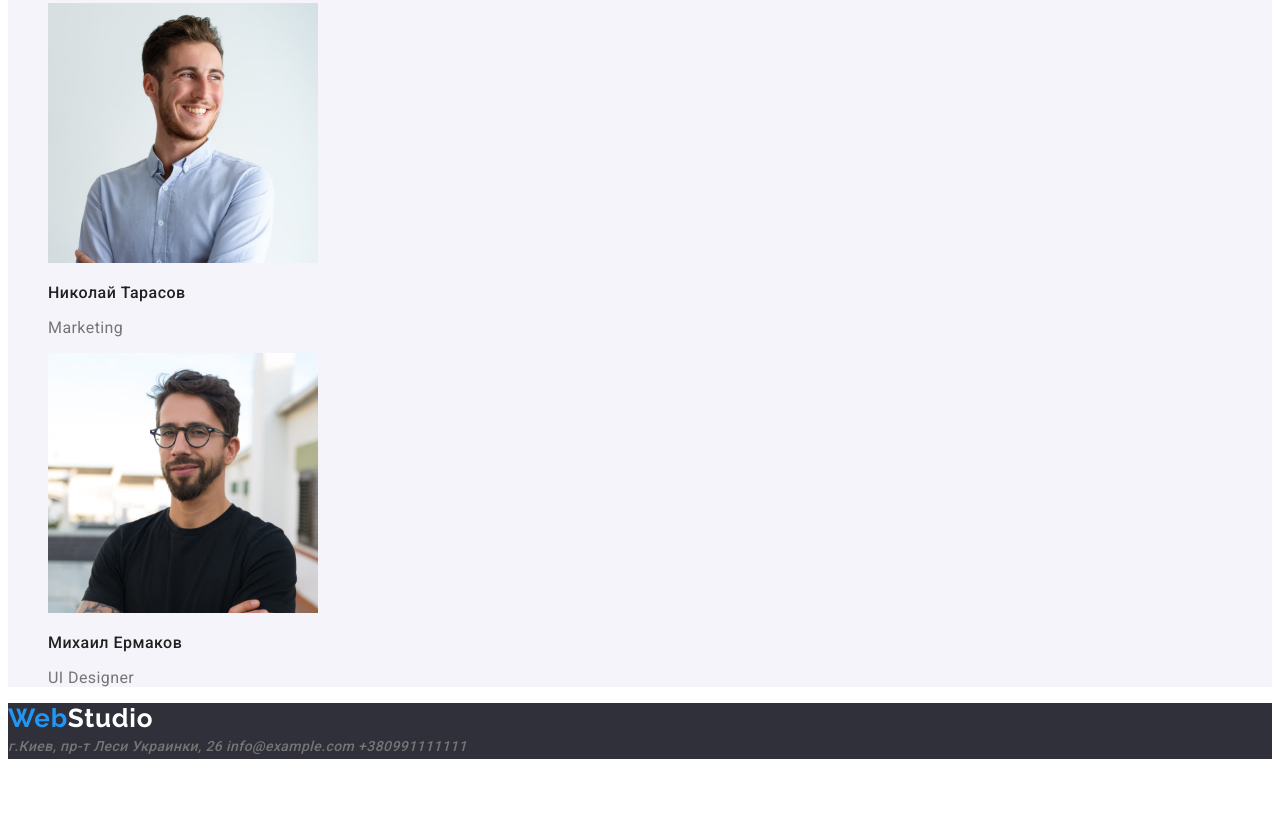
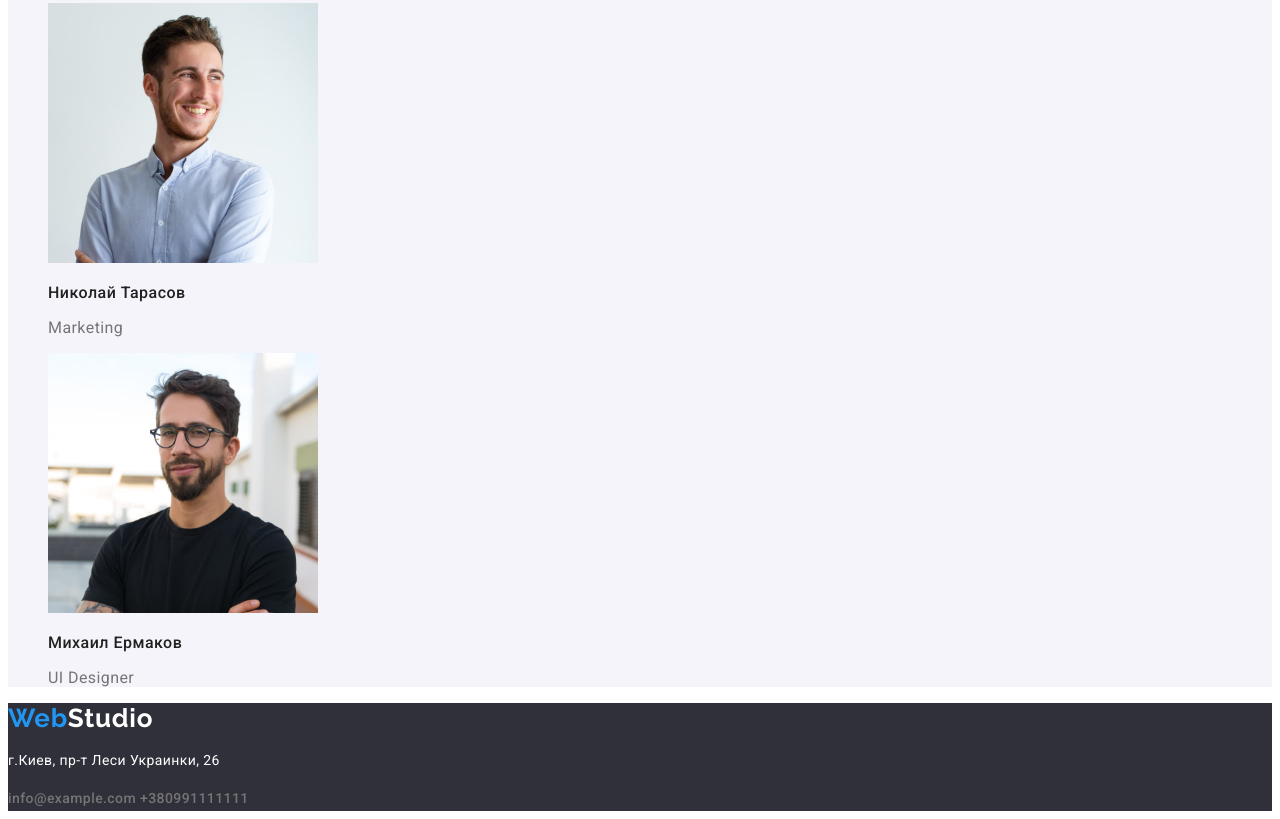
Before and after one commit to dassongh/goit-markup-hw-02, a plain HTML site: page index.html in a window 1280 px wide. Shown: the part 2615-3434 px from the top of the page. Before the commit the page ends 3382 px from the top, so only its background shows below. Drawn offline with Linux system fonts and the light colour scheme.

Commit message:
новые правки в футер

```diff
--- a/css/styles.css
+++ b/css/styles.css
@@ -151,6 +151,8 @@ footer {
 
 .address {
   color: var(--additional-text-color);
+
+  font-style: normal;
 }
 
 footer .logo {
--- a/index.html
+++ b/index.html
@@ -97,7 +97,7 @@
 <footer>
   <a href="" class="logo"><span class="logo-accent">Web</span>Studio</a>
   <address class="address">
-    <a href="" class="link">г.Киев, пр-т Леси Украинки, 26</a>
+    <p>г.Киев, пр-т Леси Украинки, 26</p>
     <a href="mailto:info@example.com" class="link">info@example.com</a>
     <a href="tel:+380991111111" class="link">+380991111111</a>
   </address>
```
Also changed, not shown: portfolio.html (+1 -1 lines).
